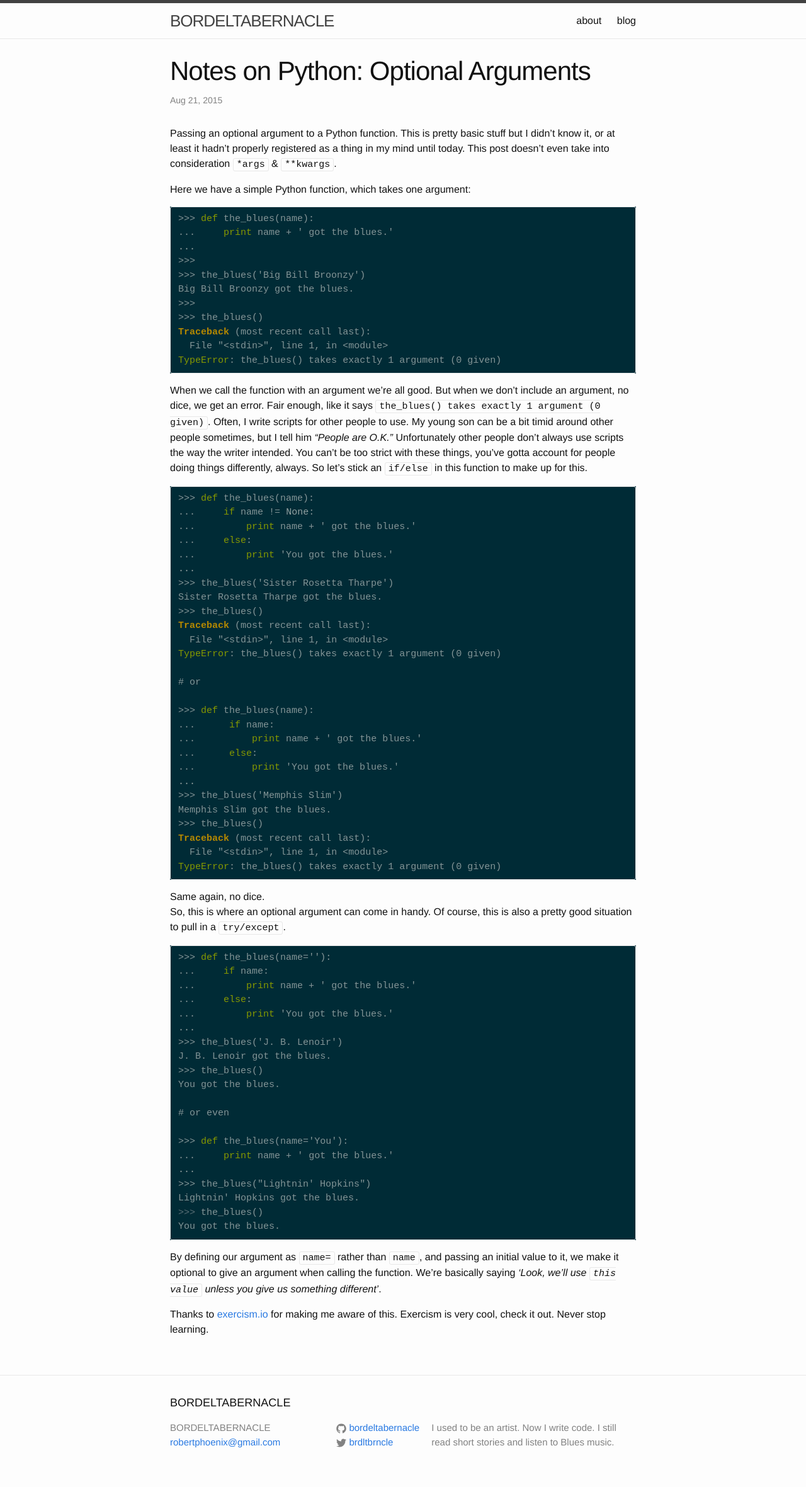
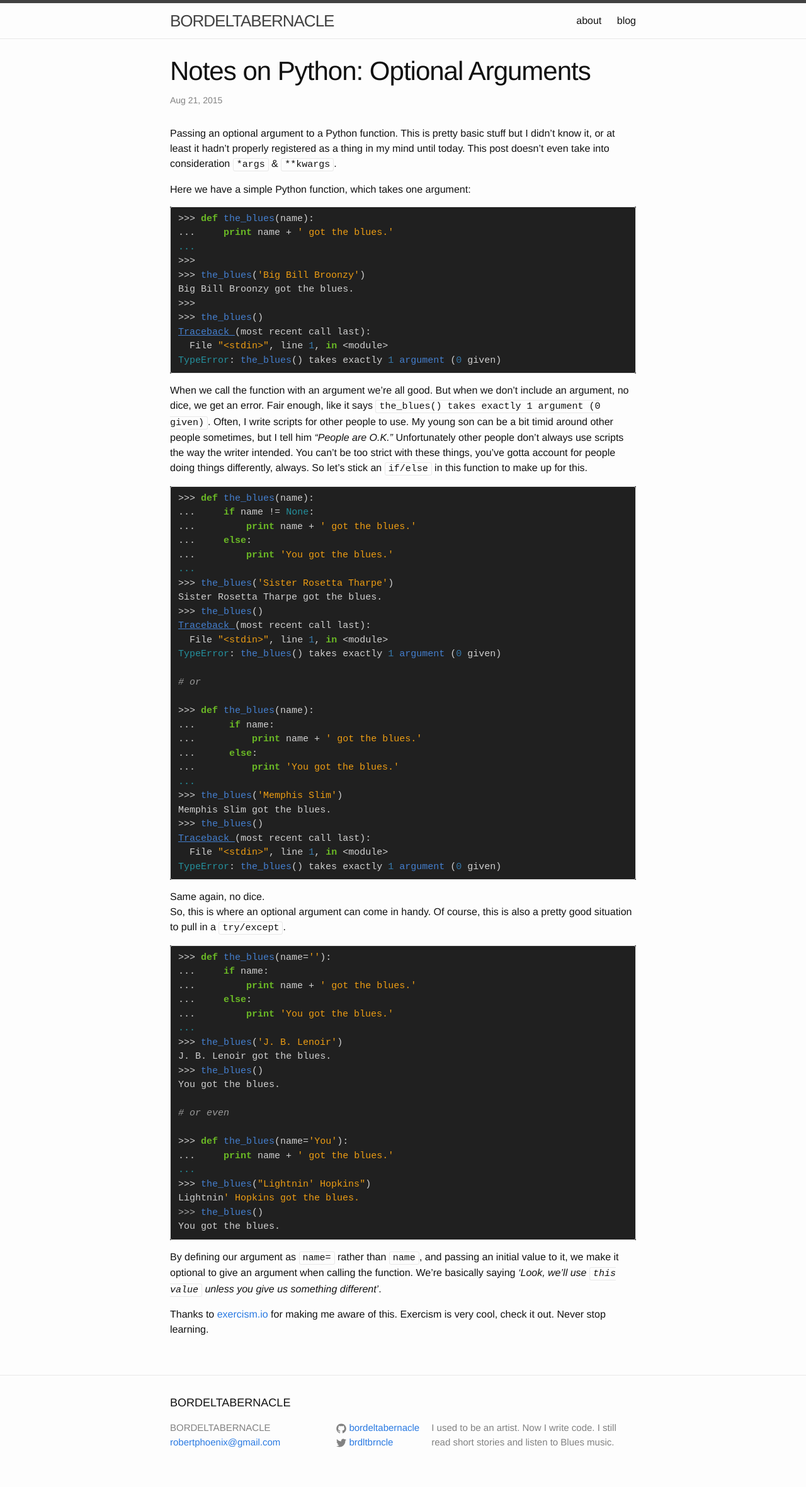
Before and after one commit to robphoenix/bordeltabernacle.github.io, a Jekyll site: the page built from _posts/2015-08-21-python-function-arguments.md, in a window 1280 px wide. Shown: the whole page at 63% size. Built offline with Jekyll 4.4.1, drawn with Linux system fonts in a browser that asks for light colours; Markdown is read by kramdown in place of the engine named in the settings.

Commit message:
changed syntax highlighting to pygments-native

```diff
--- a/_sass/_solarized-dark-syntax-highlighting-converted.scss
+++ /dev/null
@@ -1,45 +0,0 @@
-.highlight {
-    color: #839496 !important;
-    background: #002b36 !important;
-    @extend %vertical-rhythm;
-
-    .err    { color: #dc322f !important; background-color: #073642 !important; }
-    .cp     { color: #586e75 !important; font-weight: bold !important; }
-    .cs     { color: #586e75 !important; font-weight: bold !important; font-style: italic !important; }
-    .gd     { color: #839496 !important; background-color: #fdd !important; }
-    .gd .x  { background-color: #faa !important; }
-    .ge     { font-style: italic !important; }
-    .gi     { background-color: #dfd !important; }
-    .gi .x  { background-color: #afa !important; }
-    .go     { color: #839496 !important; }
-    .gu     { color: #d33682 !important; font-weight: bold !important; }
-    .gs     { font-weight: bold !important; }
-    .gr .gt { color: #d33682 !important; }
-    .gh     { color: #586e75 !important; }
-    .gp     { color: #586e75 !important; }
-    .nb     { color: #859900 !important; }
-    .ni     { color: #d33682 !important; }
-    .nt     { color: #268bd2 !important; }
-    .w      { color: #586e75 !important; }
-    .sr     { color: #859900 !important; }
-    .ss     { color: #2aa198 !important; }
-    .c .cm.c1
-            { color: #586e75 !important; font-style: italic !important; }
-    .k .kc .kd .kp .kr .kt .o .ow
-            { font-weight: bold !important; }
-    .k      { color: #859900 !important; }
-    .kt     { color: #b58900 !important; }
-    .bp     { color: #93a1a1 !important; }
-    .nn     { color: #93a1a1 !important; }
-    .nc     { color: #b58900 !important; font-weight: bold !important; }
-    .m .mf .mh .mi .mo .il
-            { color: #2aa198 !important; }
-    .s .sb .sc .sd .s2 .se .sh .si .sx .s1
-            { color: #2aa198 !important; }
-    .na .nv { color: #2aa198 !important; }
-    .no     { color: #b58900 !important; }
-    .vc .vg .vi
-            { color: #268bd2 !important; }
-    .ne
-    .nf     { color: #dc322f !important; font-weight: bold !important; }
-}
--- a/_sass/_solarized-dark-syntax-highlighting.scss
+++ /dev/null
@@ -1,79 +0,0 @@
-.highlight {
-  color: #839496 !important;
-  background-color: #002b36 !important; }
-  .highlight .err {
-    color: #dc322f !important;
-    background-color: #073642 !important; }
-  .highlight .cp {
-    color: #586e75 !important;
-    font-weight: bold           !important; }
-  .highlight .cs {
-    color: #586e75 !important;
-    font-weight: bold           !important;
-    font-style: italic         !important; }
-  .highlight .gd {
-    color: #839496 !important;
-    background-color: #fdd      !important; }
-  .highlight .gd .x {
-    background-color: #faa       !important; }
-  .highlight .ge {
-    font-style: italic           !important; }
-  .highlight .gi {
-    background-color: #dfd       !important; }
-  .highlight .gi .x {
-    background-color: #afa       !important; }
-  .highlight .go {
-    color: #839496 !important; }
-  .highlight .gu {
-    color: #d33682 !important;
-    font-weight: bold           !important; }
-  .highlight .gs {
-    font-weight: bold            !important; }
-  .highlight .gr, .highlight .gt {
-    color: #d33682 !important; }
-  .highlight .gh {
-    color: #586e75 !important; }
-  .highlight .gp {
-    color: #586e75 !important; }
-  .highlight .nb {
-    color: #859900 !important; }
-  .highlight .ni {
-    color: #d33682 !important; }
-  .highlight .nt {
-    color: #268bd2 !important; }
-  .highlight .w {
-    color: #586e75 !important; }
-  .highlight .sr {
-    color: #859900 !important; }
-  .highlight .ss {
-    color: #2aa198 !important; }
-  .highlight .c, .highlight .cm, .highlight .c1 {
-    color: #586e75 !important;
-    font-style: italic            !important; }
-  .highlight .k, .highlight .kc, .highlight .kd, .highlight .kp, .highlight .kr, .highlight .kt, .highlight .o, .highlight .ow {
-    font-weight: bold            !important; }
-  .highlight .k {
-    color: #859900 !important; }
-  .highlight .kt {
-    color: #b58900 !important; }
-  .highlight .bp {
-    color: #93a1a1 !important; }
-  .highlight .nn {
-    color: #93a1a1 !important; }
-  .highlight .nc {
-    color: #b58900 !important;
-    font-weight: bold           !important; }
-  .highlight .m, .highlight .mf, .highlight .mh, .highlight .mi, .highlight .mo, .highlight .il {
-    color: #2aa198 !important; }
-  .highlight .s, .highlight .sb, .highlight .sc, .highlight .sd, .highlight .s2, .highlight .se, .highlight .sh, .highlight .si, .highlight .sx, .highlight .s1 {
-    color: #2aa198 !important; }
-  .highlight .na, .highlight .nv {
-    color: #2aa198 !important; }
-  .highlight .no {
-    color: #b58900 !important; }
-  .highlight .vc, .highlight .vg, .highlight .vi {
-    color: #268bd2 !important; }
-  .highlight .ne,
-  .highlight .nf {
-    color: #dc322f !important;
-    font-weight: bold           !important; }
--- a/_sass/_syntax-highlighting-solarized-dark.scss
+++ /dev/null
@@ -1,68 +0,0 @@
-/**
- * Syntax highlighting styles
- */
-.highlight {
-    color: #839496;
-    background: #002b36;
-    @extend %vertical-rhythm;
-
-    .c     { color: #586e75; font-style: italic } // Comment
-    .err   { color: #dc322f; background-color: #073642 } // Error
-    .k     { color: #859900; font-weight: bold } // Keyword
-    .o     { font-weight: bold } // Operator
-    .cm    { color: #586e75; font-style: italic } // Comment.Multiline
-    .cp    { color: #586e75; font-weight: bold } // Comment.Preproc
-    .c1    { color: #586e75; font-style: italic } // Comment.Single
-    .cs    { color: #586e75; font-weight: bold; font-style: italic } // Comment.Special
-    .gd    { background-color: #fdd } // Generic.Deleted
-    .gd .x { background-color: #faa } // Generic.Deleted.Specific
-    .ge    { font-style: italic } // Generic.Emph
-    .gr    { color: #d33682 } // Generic.Error
-    .gh    { color: #586e75 } // Generic.Heading
-    .gi    { background-color: #dfd } // Generic.Inserted
-    .gi .x { background-color: #afa } // Generic.Inserted.Specific
-    .go    { } // Generic.Output
-    .gp    { color: #586e75 } // Generic.Prompt
-    .gs    { font-weight: bold } // Generic.Strong
-    .gu    { color: #d33682 } // Generic.Subheading
-    .gt    { color: #d33682 } // Generic.Traceback
-    .kc    { font-weight: bold } // Keyword.Constant
-    .kd    { font-weight: bold } // Keyword.Declaration
-    .kp    { font-weight: bold } // Keyword.Pseudo
-    .kr    { font-weight: bold } // Keyword.Reserved
-    .kt    { color: #b58900; font-weight: bold } // Keyword.Type
-    .m     { color: #2aa198 } // Literal.Number
-    .s     { color: #2aa198 } // Literal.String
-    .na    { color: #2aa198 } // Name.Attribute
-    .nb    { color: #0086B3 } // Name.Builtin
-    .nc    { color: #458; font-weight: bold } // Name.Class
-    .no    { color: #b58900 } // Name.Constant
-    .ni    { color: #d33682 } // Name.Entity
-    .ne    { color: #dc322f; font-weight: bold } // Name.Exception
-    .nf    { color: #dc322f; font-weight: bold } // Name.Function
-    .nn    { color: #93a1a1 } // Name.Namespace
-    .nt    { color: #268bd2 } // Name.Tag
-    .nv    { color: #2aa198 } // Name.Variable
-    .ow    { font-weight: bold } // Operator.Word
-    .w     { color: #586e75 } // Text.Whitespace
-    .mf    { color: #2aa198 } // Literal.Number.Float
-    .mh    { color: #2aa198 } // Literal.Number.Hex
-    .mi    { color: #2aa198 } // Literal.Number.Integer
-    .mo    { color: #2aa198 } // Literal.Number.Oct
-    .sb    { color: #2aa198 } // Literal.String.Backtick
-    .sc    { color: #2aa198 } // Literal.String.Char
-    .sd    { color: #2aa198 } // Literal.String.Doc
-    .s2    { color: #2aa198 } // Literal.String.Double
-    .se    { color: #2aa198 } // Literal.String.Escape
-    .sh    { color: #2aa198 } // Literal.String.Heredoc
-    .si    { color: #2aa198 } // Literal.String.Interpol
-    .sx    { color: #2aa198 } // Literal.String.Other
-    .sr    { color: #859900 } // Literal.String.Regex
-    .s1    { color: #2aa198 } // Literal.String.Single
-    .ss    { color: #2aa198 } // Literal.String.Symbol
-    .bp    { color: #93a1a1 } // Name.Builtin.Pseudo
-    .vc    { color: #268bd2 } // Name.Variable.Class
-    .vg    { color: #268bd2 } // Name.Variable.Global
-    .vi    { color: #268bd2 } // Name.Variable.Instance
-    .il    { color: #2aa198 } // Literal.Number.Integer.Long
-}
--- /dev/null
+++ b/_sass/_syntax-highlighting.scss
@@ -0,0 +1,78 @@
+/**
+ * Syntax highlighting styles
+ */
+.highlight {
+    background: #202020;
+    @extend %vertical-rhythm;
+
+    .c { color: #999999; font-style: italic } /* Comment */
+    .err { color: #a61717; background-color: #e3d2d2 } /* Error */
+    .esc { color: #d0d0d0 } /* Escape */
+    .g { color: #d0d0d0 } /* Generic */
+    .k { color: #6ab825; font-weight: bold } /* Keyword */
+    .l { color: #d0d0d0 } /* Literal */
+    .n { color: #d0d0d0 } /* Name */
+    .o { color: #d0d0d0 } /* Operator */
+    .x { color: #d0d0d0 } /* Other */
+    .p { color: #d0d0d0 } /* Punctuation */
+    .cm { color: #999999; font-style: italic } /* Comment.Multiline */
+    .cp { color: #cd2828; font-weight: bold } /* Comment.Preproc */
+    .c1 { color: #999999; font-style: italic } /* Comment.Single */
+    .cs { color: #e50808; font-weight: bold; background-color: #520000 } /* Comment.Special */
+    .gd { color: #d22323 } /* Generic.Deleted */
+    .ge { color: #d0d0d0; font-style: italic } /* Generic.Emph */
+    .gr { color: #d22323 } /* Generic.Error */
+    .gh { color: #ffffff; font-weight: bold } /* Generic.Heading */
+    .gi { color: #589819 } /* Generic.Inserted */
+    .go { color: #cccccc } /* Generic.Output */
+    .gp { color: #aaaaaa } /* Generic.Prompt */
+    .gs { color: #d0d0d0; font-weight: bold } /* Generic.Strong */
+    .gu { color: #ffffff; text-decoration: underline } /* Generic.Subheading */
+    .gt { color: #d22323 } /* Generic.Traceback */
+    .kc { color: #6ab825; font-weight: bold } /* Keyword.Constant */
+    .kd { color: #6ab825; font-weight: bold } /* Keyword.Declaration */
+    .kn { color: #6ab825; font-weight: bold } /* Keyword.Namespace */
+    .kp { color: #6ab825 } /* Keyword.Pseudo */
+    .kr { color: #6ab825; font-weight: bold } /* Keyword.Reserved */
+    .kt { color: #6ab825; font-weight: bold } /* Keyword.Type */
+    .ld { color: #d0d0d0 } /* Literal.Date */
+    .m { color: #3677a9 } /* Literal.Number */
+    .s { color: #ed9d13 } /* Literal.String */
+    .na { color: #bbbbbb } /* Name.Attribute */
+    .nb { color: #24909d } /* Name.Builtin */
+    .nc { color: #447fcf; text-decoration: underline } /* Name.Class */
+    .no { color: #40ffff } /* Name.Constant */
+    .nd { color: #ffa500 } /* Name.Decorator */
+    .ni { color: #d0d0d0 } /* Name.Entity */
+    .ne { color: #bbbbbb } /* Name.Exception */
+    .nf { color: #447fcf } /* Name.Function */
+    .nl { color: #d0d0d0 } /* Name.Label */
+    .nn { color: #447fcf; text-decoration: underline } /* Name.Namespace */
+    .nx { color: #d0d0d0 } /* Name.Other */
+    .py { color: #d0d0d0 } /* Name.Property */
+    .nt { color: #6ab825; font-weight: bold } /* Name.Tag */
+    .nv { color: #40ffff } /* Name.Variable */
+    .ow { color: #6ab825; font-weight: bold } /* Operator.Word */
+    .w { color: #666666 } /* Text.Whitespace */
+    .mb { color: #3677a9 } /* Literal.Number.Bin */
+    .mf { color: #3677a9 } /* Literal.Number.Float */
+    .mh { color: #3677a9 } /* Literal.Number.Hex */
+    .mi { color: #3677a9 } /* Literal.Number.Integer */
+    .mo { color: #3677a9 } /* Literal.Number.Oct */
+    .sb { color: #ed9d13 } /* Literal.String.Backtick */
+    .sc { color: #ed9d13 } /* Literal.String.Char */
+    .sd { color: #ed9d13 } /* Literal.String.Doc */
+    .s2 { color: #ed9d13 } /* Literal.String.Double */
+    .se { color: #ed9d13 } /* Literal.String.Escape */
+    .sh { color: #ed9d13 } /* Literal.String.Heredoc */
+    .si { color: #ed9d13 } /* Literal.String.Interpol */
+    .sx { color: #ffa500 } /* Literal.String.Other */
+    .sr { color: #ed9d13 } /* Literal.String.Regex */
+    .s1 { color: #ed9d13 } /* Literal.String.Single */
+    .ss { color: #ed9d13 } /* Literal.String.Symbol */
+    .bp { color: #24909d } /* Name.Builtin.Pseudo */
+    .vc { color: #40ffff } /* Name.Variable.Class */
+    .vg { color: #40ffff } /* Name.Variable.Global */
+    .vi { color: #40ffff } /* Name.Variable.Instance */
+    .il { color: #3677a9 } /* Literal.Number.Integer.Long */
+}
--- a/css/main.scss
+++ b/css/main.scss
@@ -48,5 +48,5 @@
 @import
         "base",
         "layout",
-        "_solarized-dark-syntax-highlighting-converted"
+        "syntax-highlighting"
 ;
```
